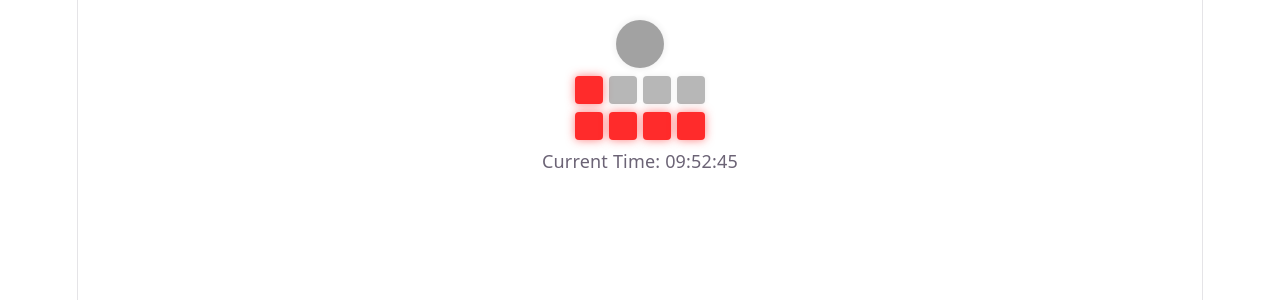
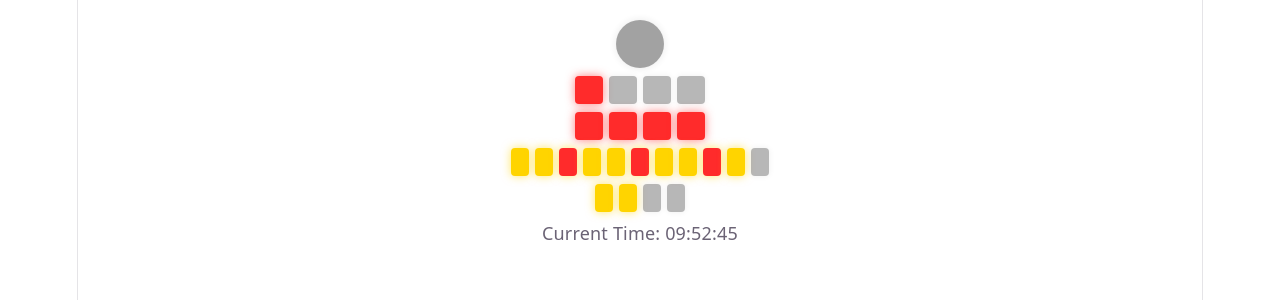
Before and after one commit to Shivag221993/berlin-clock-v3, a React (Vite) app: page / in a window 1280 px wide. Shown: the top 300 px of the page. Built offline with nearby package versions, Linux system fonts and the light colour scheme.

Commit message:
feat: Implementation of minutes lamps in the application

```diff
--- /dev/null
+++ b/src/common/minutesLogic.ts
@@ -0,0 +1,11 @@
+export function getFiveMinuteLamps(minutes: number): boolean[] {
+  const m = Math.max(0, Math.min(59, Math.floor(minutes)));
+  const active = Math.floor(m / 5);
+  return Array.from({ length: 11 }, (_, index) => index < active);
+}
+
+export function getSingleMinuteLamps(minutes: number): boolean[] {
+  const m = Math.max(0, Math.min(59, Math.floor(minutes)));
+  const active = m % 5;
+  return Array.from({ length: 4 }, (_, index) => index < active);
+}
--- a/src/component/BerlinClock.css
+++ b/src/component/BerlinClock.css
@@ -56,6 +56,35 @@
   opacity: 0.35;
 }
 
+.minutes-row {
+  display: flex;
+  gap: 6px;
+}
+
+.minute-lamp {
+  width: 18px;
+  height: 28px;
+  border-radius: 4px;
+  background: #333;
+  transition: background 200ms, box-shadow 200ms, opacity 200ms;
+  box-shadow: 0 0 6px rgba(0, 0, 0, 0.2);
+}
+
+.minute-lamp.on {
+  background: #ffd400;
+  box-shadow: 0 0 10px rgba(255, 212, 0, 0.6);
+  opacity: 1;
+}
+
+.minute-lamp.quarter.on {
+  background: #ff2b2b;
+}
+
+.minute-lamp.off {
+  background: #333;
+  opacity: 0.35;
+}
+
 .five-hour-row {
   justify-content: center;
 }
--- a/src/component/BerlinClock.tsx
+++ b/src/component/BerlinClock.tsx
@@ -1,5 +1,6 @@
 import useCurrentTime from '../hooks/useCurrentTime';
 import { getFiveHourLamps, getSingleHourLamps } from '../common/hoursLogic';
+import { getFiveMinuteLamps, getSingleMinuteLamps } from '../common/minutesLogic';
 import { isSecondsLampOn } from '../common/secondsLogic';
 import './BerlinClock.css';
 
@@ -8,6 +9,8 @@ export function BerlinClock() {
   const isOn = isSecondsLampOn(seconds);
   const fiveHourLamps = getFiveHourLamps(hours);
   const singleHourLamps = getSingleHourLamps(hours);
+  const fiveMinuteLamps = getFiveMinuteLamps(minutes);
+  const singleMinuteLamps = getSingleMinuteLamps(minutes);
 
   const formatTime = (h: number, m: number, s: number) => {
     return `${String(h).padStart(2, '0')}:${String(m).padStart(2, '0')}:${String(s).padStart(2, '0')}`;
@@ -34,6 +37,24 @@ export function BerlinClock() {
           />
         ))}
       </div>
+      <div className="minutes-row five-minute-row" aria-label="five-minute-row">
+        {fiveMinuteLamps.map((on, index) => (
+          <span
+            key={index}
+            className={`minute-lamp ${on ? 'on' : 'off'} ${index % 3 === 2 ? 'quarter' : ''}`}
+            data-testid={`five-minute-${index}`}
+          />
+        ))}
+      </div>
+      <div className="minutes-row single-minute-row" aria-label="single-minute-row">
+        {singleMinuteLamps.map((on, index) => (
+          <span
+            key={index}
+            className={`minute-lamp ${on ? 'on' : 'off'}`}
+            data-testid={`single-minute-${index}`}
+          />
+        ))}
+      </div>
       <div className="current-time">Current Time: {formatTime(hours, minutes, seconds)}</div>
     </div>
   );
```
Also changed, not shown: 2 other files (tests, documents, lock files or other folders).
